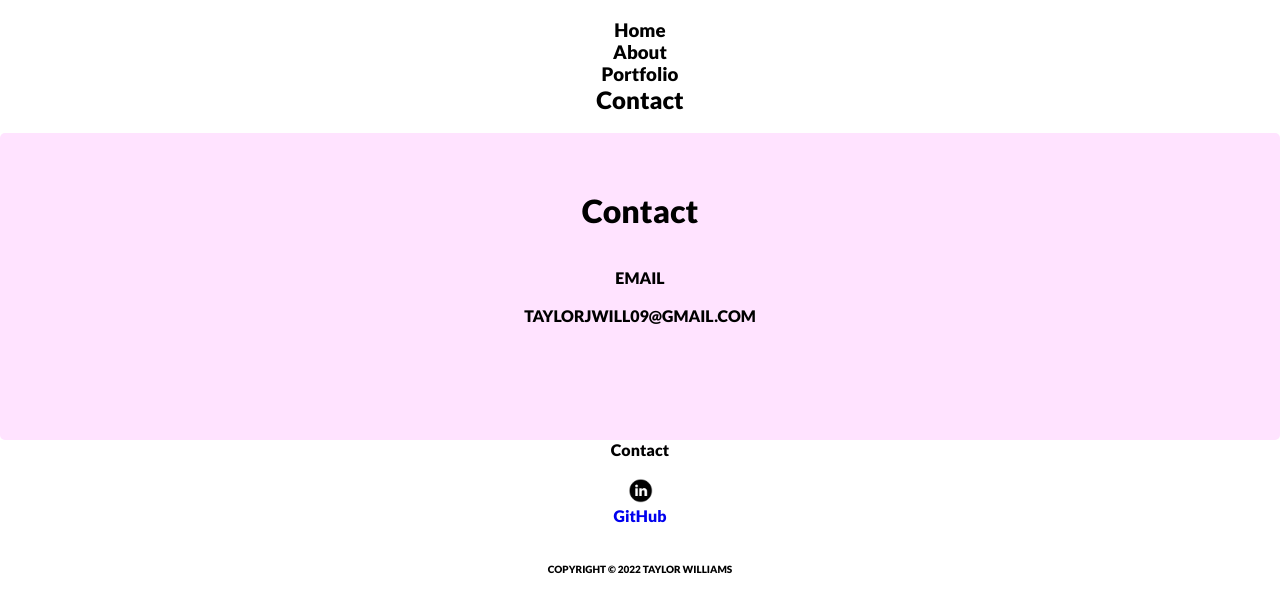
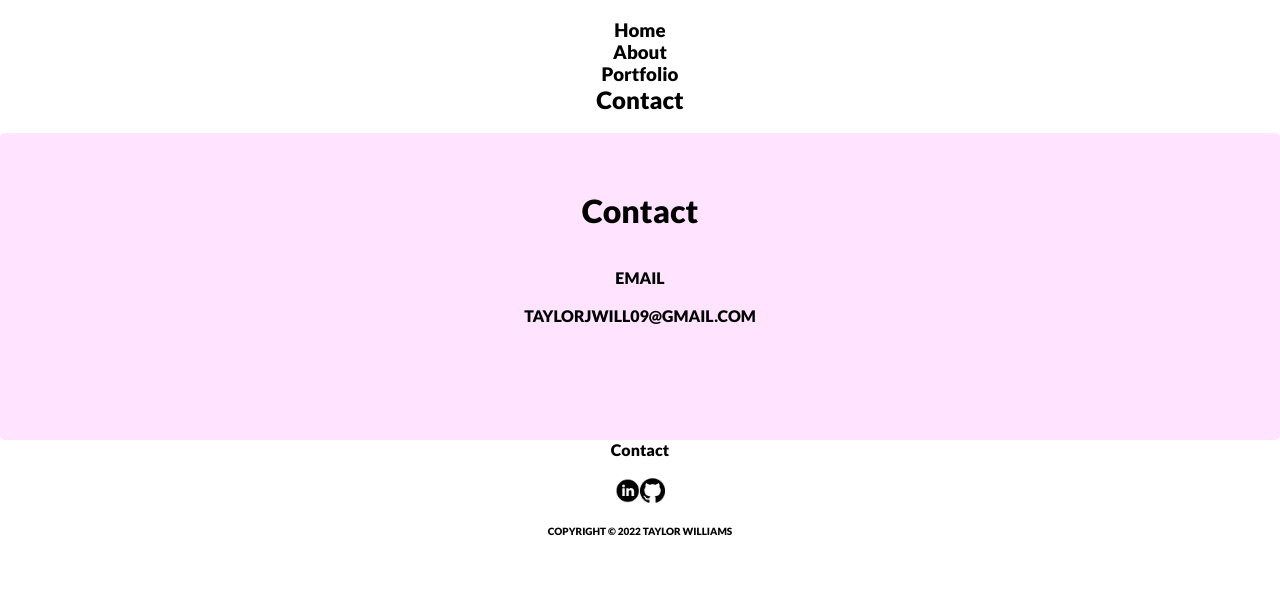
Before and after one commit to TaylorWill94/taylor-will-portfolio, a React (Create React App) app: page /contact in a window 1280 px wide. Shown: the top 612 px of the page. Built offline with nearby package versions, Linux system fonts and the light colour scheme.

Commit message:
Added linkedin logo image

```diff
--- a/src/components/Footer.js
+++ b/src/components/Footer.js
@@ -1,4 +1,5 @@
 import linkedin from "./linked.webp";
+import git from "./github.png";
 
 const Footer = () => {
   return (
@@ -13,7 +14,7 @@ const Footer = () => {
         <img src={linkedin} width="25" alt={linkedin} />
       </a>
       <a href="https://github.com/TaylorWill94" alt="github link">
-        <p>GitHub</p>
+        <img src={git} width="25" alt={git} />
       </a>
       <br />
       <br />
```
